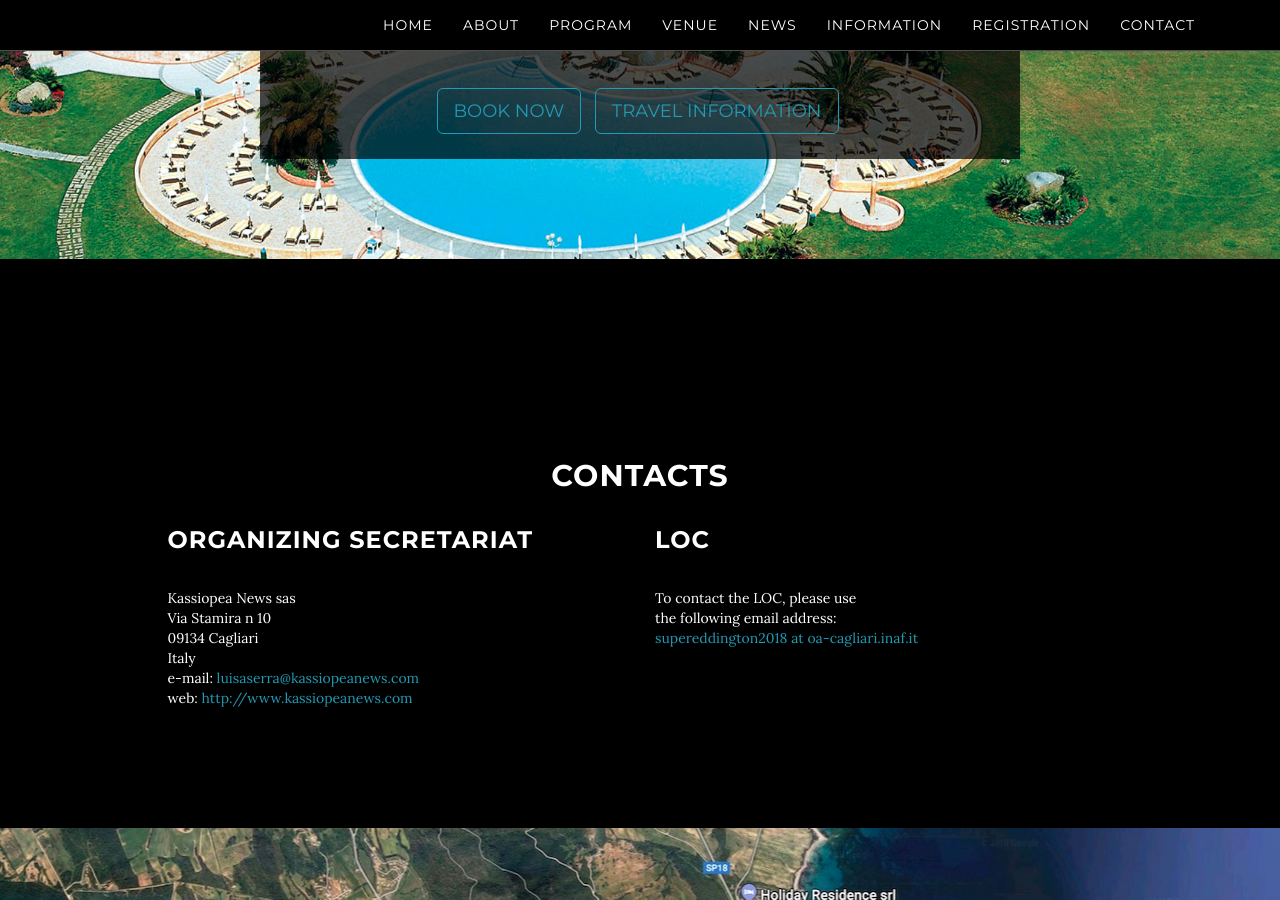
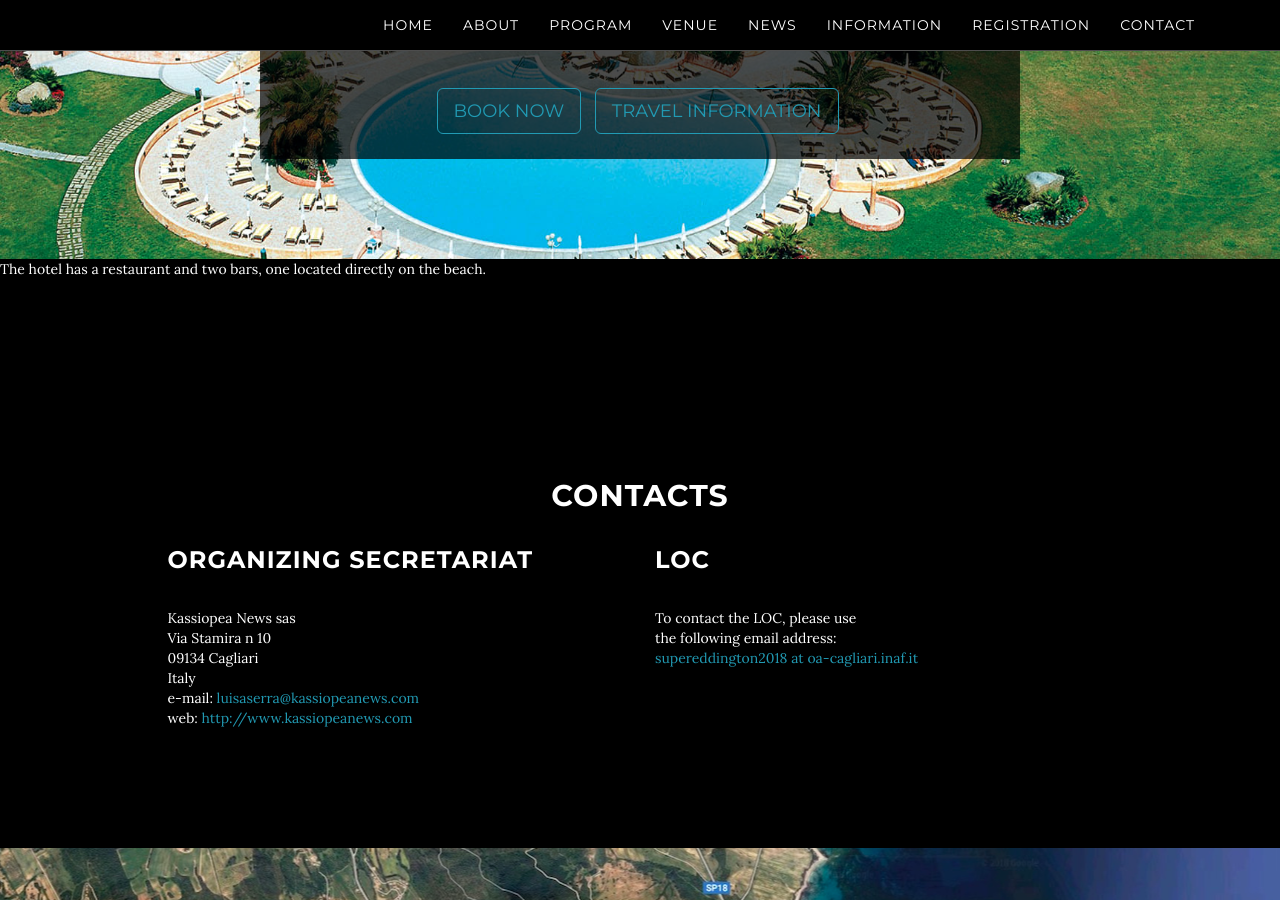
Before and after one commit to breakingthelimits/supereddington2018, a Jekyll site: the page built from index.html, in a window 1280 px wide and 900 px high, scrolled down 2898 px. Built offline with Jekyll 4.4.1, drawn with Linux system fonts in a browser that asks for light colours.

Commit message:
Update venue.html

```diff
--- a/_includes/venue.html
+++ b/_includes/venue.html
@@ -20,6 +20,8 @@
             </div>
         </div>
     </section>
+
+    The hotel has a restaurant and two bars, one located directly on the beach.
 
 
     <!-- Download Section -->
```
